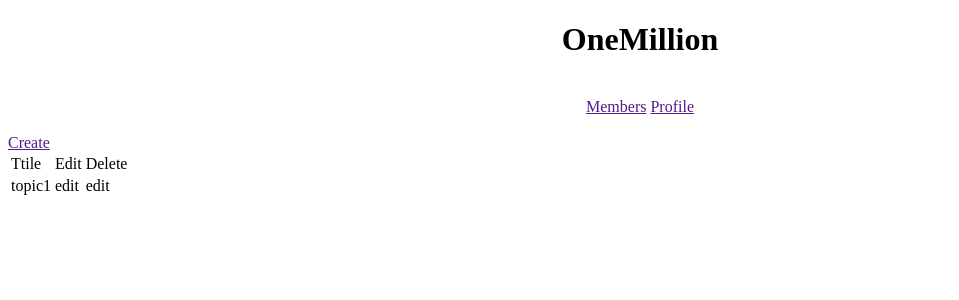
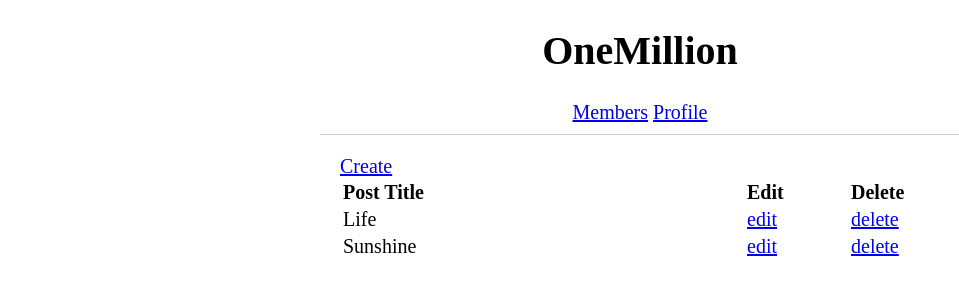
Before and after one commit to ibnassoura/projects, a Flask app: page / in a window 1280 px wide. Shown: the top 300 px of the page, without its empty margins (0-959 px from the left). Run offline with Flask 2, Linux system fonts and the light colour scheme.

Commit message:
Post now in index.html

```diff
--- a/Forums/home.py
+++ b/Forums/home.py
@@ -1,12 +1,17 @@
 from flask import Flask, render_template
-
+import models
+import stores
 
 app = Flask(__name__)
+
+post_store = stores.PostStore()
+post_store.add(models.Post("Life", "Life is alawys great"))
+post_store.add(models.Post("Sunshine", "Sunshine is amazing"))
 
 @app.route("/")
 @app.route("/index")
 def home():
-    return render_template("index.html")
+    return render_template("index.html", posts = post_store.get_all())
 
 
 if __name__ == '__main__':
--- /dev/null
+++ b/Forums/static/styles.css
@@ -0,0 +1,27 @@
+body {
+    font-size: 20px
+}
+
+.content {
+    max-width: 600px;
+    margin: 0 auto;
+    border-top: 1px solid #ccc;
+    padding: 20px;
+}
+
+table td {
+    min-width: 100px;
+}
+
+    table td:first-child {
+        min-width: 400px;
+    }
+
+thead {
+    text-align: left;
+}
+
+.centered-item {
+    text-align: center;
+    margin: 10px auto;
+}
--- a/Forums/templates/index.html
+++ b/Forums/templates/index.html
@@ -1,16 +1,66 @@
-<!DOCTYPE html>
-<html lang="en">
+<!doctype html>
+<html>
+<link rel="stylesheet" href="/static/styles.css">
+
 <head>
-    <meta charset="UTF-8">
+    <meta charset="utf-8">
     <title>Forums Workshop</title>
 </head>
+
 <body>
-<center><h1>OneMillion</h1>
-    <br><a href="">Members</a>&nbsp;<a href="">Profile</a></center>
-<br>
-<a href="">Create</a>
-<table><tr><td>Ttile</td><td>Edit</td><td>Delete</td></tr>
-<tr><td>topic1</td><td>edit</td><td>edit</td></tr></table>
+
+    <div class="centered-item">
+        <h1>OneMillion</h1>
+    </div>
+
+    <div class="centered-item">
+        <a href="#">Members</a>
+
+        <a href="#">Profile</a>
+    </div>
+
+    <div class="content">
+        <a href="#">Create</a>
+
+        <table>
+
+            <thead>
+                <tr>
+                    <th>
+                        Post Title
+                    </th>
+
+                    <th>
+                        Edit
+                    </th>
+
+                    <th>
+                        Delete
+                    </th>
+                </tr>
+            </thead>
+
+            <tbody>
+            {% for post in posts %}
+            <tr>
+                <td>
+                    {{post.title}}
+                </td>
+
+                <td>
+                    <a href="#">edit</a>
+                </td>
+
+                <td>
+                    <a href="#">delete</a>
+                </td>
+            </tr>
+            {% endfor %}
+
+            </tbody>
+        </table>
+    </div>
 
 </body>
+
 </html>
```
Also changed, not shown: 2 other files.
